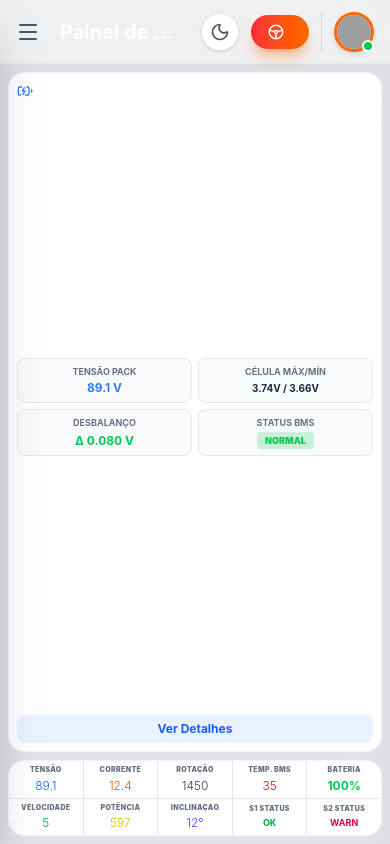
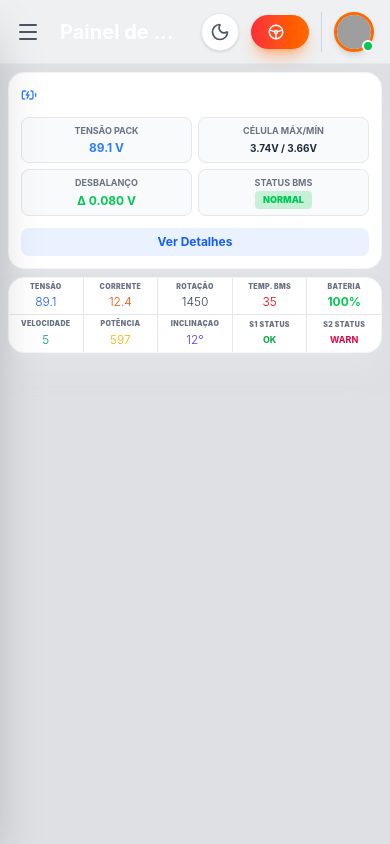
Before and after one commit to UF-Drive/Telemetria, a React (Vite) app in the folder painel-solares/: page / in a window 390 px wide. Both pictures are taken after a click on the button "Entrar com o Google". Built offline with nearby package versions, Linux system fonts and the light colour scheme; grey boxes are pictures that could not be loaded.

Commit message:
Correção de bugs de responsividade 2

```diff
--- a/painel-solares/src/App.tsx
+++ b/painel-solares/src/App.tsx
@@ -661,7 +661,6 @@ export default function App() {
         </header>
         {/* #endregion */}
 
-        {/* Removido o scroll externo para forçar as páginas a caberem e usarem barra de rolagem apenas internamente onde precisar */}
         <div className="flex-1 overflow-hidden p-2 md:p-6 flex flex-col min-h-0 relative">
 
           {activeTab === 'Baterias' ? (
@@ -927,7 +926,7 @@ export default function App() {
           ) : activeTab === 'Resumo' ? (
             <div className="flex flex-col h-full w-full gap-2 md:gap-4 min-h-0 animate-in fade-in duration-300">
               {/* #region Aba Resumo */}
-              <div className="flex gap-2 md:gap-6 flex-1 min-h-0 flex-col md:flex-row">
+              <div className="flex gap-2 md:gap-6 md:flex-1 min-h-0 flex-col md:flex-row">
 
                 <div className={`hidden md:flex flex-[2] rounded-2xl p-4 md:p-6 shadow-sm border transition-colors duration-300 flex-col h-full min-h-0 ${darkMode ? 'bg-gray-800 border-gray-700' : 'bg-white border-gray-100 shadow-xl shadow-gray-200/50'}`}>
                   <div className="flex justify-between items-center mb-2">
@@ -959,13 +958,13 @@ export default function App() {
                   </div>
                 </div>
 
-                <div className={`flex-1 md:flex-[1] rounded-2xl p-2 md:p-6 shadow-sm border transition-colors duration-300 flex flex-col h-full min-h-0 ${darkMode ? 'bg-gray-800 border-gray-700' : 'bg-white border-gray-100 shadow-xl shadow-gray-200/50'}`}>
-                   <h2 className="text-sm md:text-lg font-bold mb-1.5 md:mb-4 flex items-center shrink-0">
+                <div className={`shrink-0 md:flex-[1] rounded-2xl p-3 md:p-6 shadow-sm border transition-colors duration-300 flex flex-col md:h-full min-h-0 ${darkMode ? 'bg-gray-800 border-gray-700' : 'bg-white border-gray-100 shadow-xl shadow-gray-200/50'}`}>
+                   <h2 className="text-sm md:text-lg font-bold flex items-center shrink-0">
                       <BatteryCharging className="mr-1 md:mr-2 text-blue-500 w-4 h-4 md:w-5 md:h-5" />
                       Geral da Bateria (BMS)
                    </h2>
 
-                   <div className="flex-1 min-h-0 flex flex-col justify-center">
+                   <div className="my-3 md:flex-1 md:min-h-0 flex flex-col justify-center">
                      <div className="grid grid-cols-2 md:grid-cols-1 gap-1.5 md:gap-4 w-full">
                         <div className={`flex flex-col md:flex-row justify-between items-center p-1.5 md:p-3 rounded-lg md:rounded-xl border text-center md:text-left ${darkMode ? 'bg-gray-900 border-gray-700' : 'bg-gray-50 border-gray-200'}`}>
                            <span className="text-[9px] md:text-xs uppercase font-bold text-gray-500 mb-0.5 md:mb-0">Tensão Pack</span>
@@ -992,7 +991,7 @@ export default function App() {
                      </div>
                    </div>
 
-                   <button onClick={() => setActiveTab('Baterias')} className="mt-2 md:mt-4 w-full py-1.5 md:py-2 bg-blue-500/10 hover:bg-blue-500/20 text-blue-600 dark:text-blue-400 font-bold rounded-lg transition-colors text-xs md:text-sm shrink-0">
+                   <button onClick={() => setActiveTab('Baterias')} className="w-full py-1.5 md:py-2 bg-blue-500/10 hover:bg-blue-500/20 text-blue-600 dark:text-blue-400 font-bold rounded-lg transition-colors text-xs md:text-sm shrink-0">
                       Ver Detalhes <span className="hidden md:inline">das Células</span>
                    </button>
                 </div>
```
